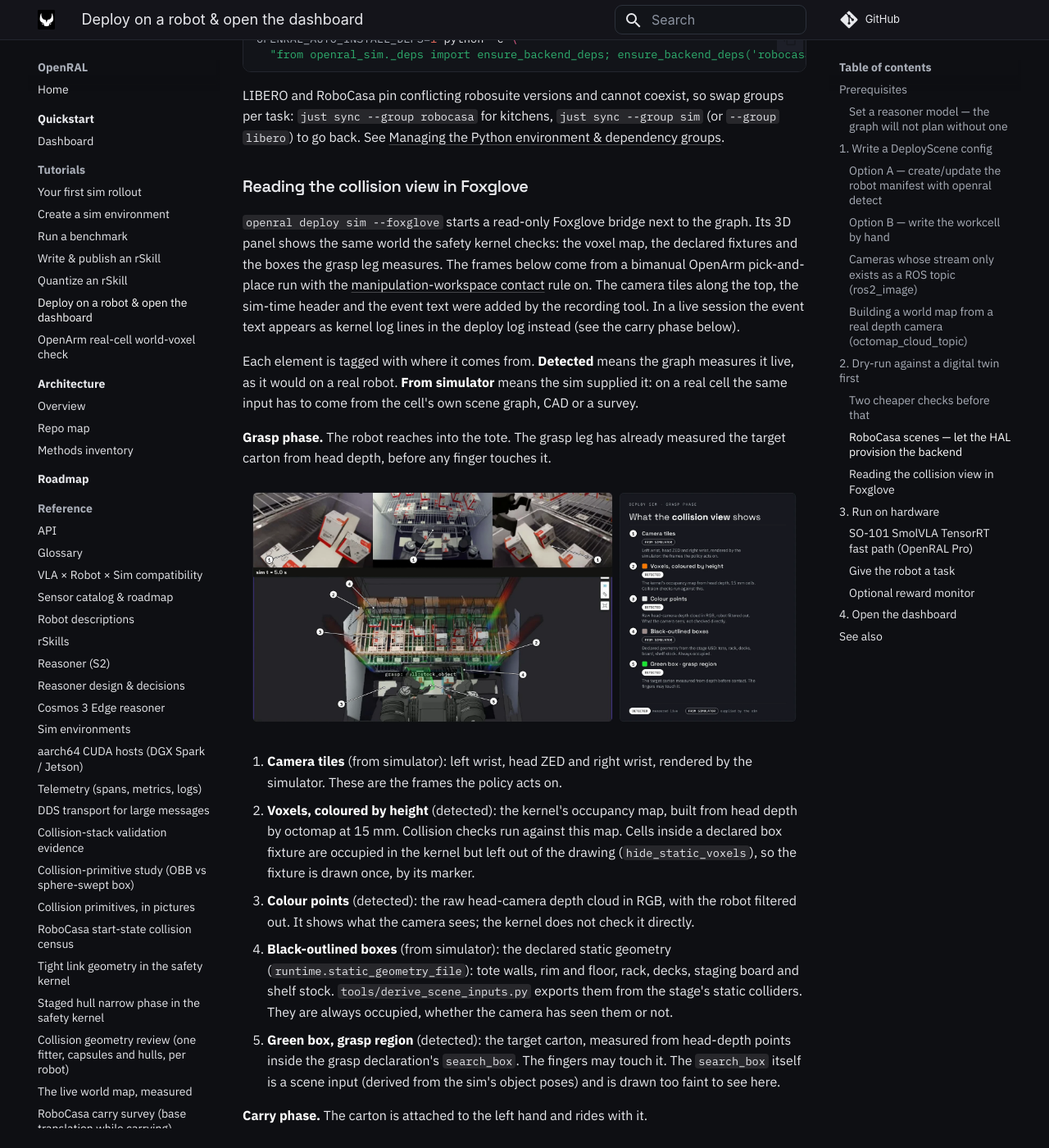
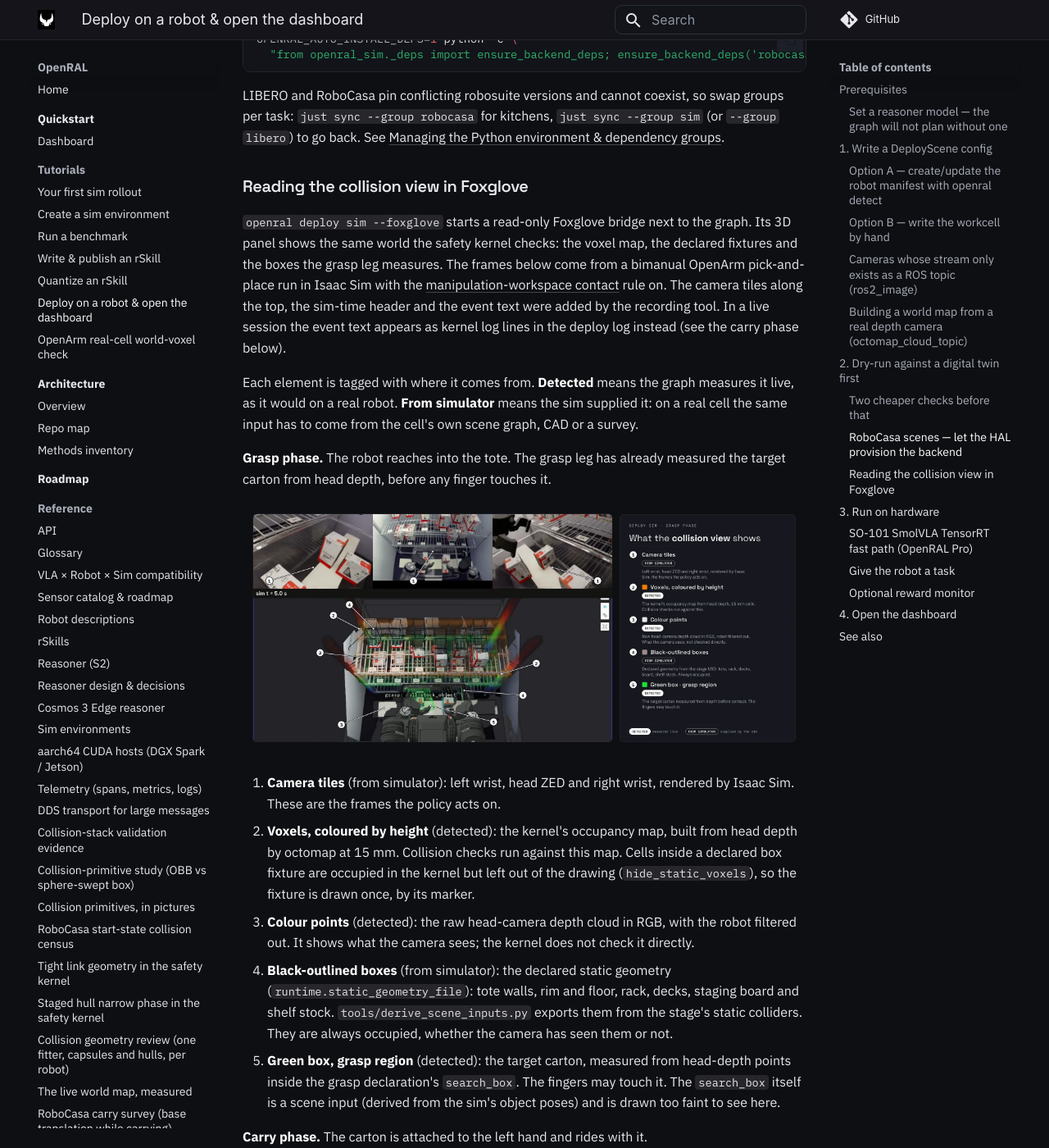
Before and after one commit to OpenRAL/openral, an MkDocs documentation site: the page built from docs/tutorials/deploy/deploy-run-and-dashboard.md, in a window 1280 px wide and 1400 px high, scrolled down 9652 px. Shown: the whole window at 82% size. Built offline with MkDocs 1.6.1 and Material for MkDocs 9.7.7, drawn with Linux system fonts in a browser that asks for light colours; comment, search, counter and statistics services are not loaded.

Commit message:
docs(deploy): name Isaac Sim as the renderer in the collision-view frames
Co-Authored-By: Claude Opus 5.5 <noreply@anthropic.com>
Claude-Session: https://claude.ai/code/session_01TNBCadte4R2AzhGu3FtCgc
Signed-off-by: Adrian <adrianllopart@gmail.com>

```diff
--- a/docs/tutorials/deploy/deploy-run-and-dashboard.md
+++ b/docs/tutorials/deploy/deploy-run-and-dashboard.md
@@ -474,7 +474,7 @@ groups](../../contributing/toolchain.md#managing-the-python-environment-dependen
 `openral deploy sim --foxglove` starts a read-only Foxglove bridge next to the graph. Its 3D
 panel shows the same world the safety kernel checks: the voxel map, the declared fixtures and
 the boxes the grasp leg measures. The frames below come from a bimanual OpenArm pick-and-place
-run with the [manipulation-workspace contact](../../reference/manipulation-workspace-contact.md)
+run in Isaac Sim with the [manipulation-workspace contact](../../reference/manipulation-workspace-contact.md)
 rule on. The camera tiles along the top, the sim-time header and the event text were added by
 the recording tool. In a live session the event text appears as kernel log lines in the deploy log
 instead (see the carry phase below).
@@ -490,8 +490,8 @@ carton from head depth, before any finger touches it.
 depth points, black-outlined static geometry and the green grasp region, each numbered and
 tagged detected or from simulator](images/collision-view-grasp.webp)
 
-1. **Camera tiles** (from simulator): left wrist, head ZED and right wrist, rendered by the
-   simulator. These are the frames the policy acts on.
+1. **Camera tiles** (from simulator): left wrist, head ZED and right wrist, rendered by Isaac
+   Sim. These are the frames the policy acts on.
 2. **Voxels, coloured by height** (detected): the kernel's occupancy map, built from head depth
    by octomap at 15 mm. Collision checks run against this map. Cells inside a declared box
    fixture are occupied in the kernel but left out of the drawing (`hide_static_voxels`), so
```
Also changed, not shown: docs/tutorials/deploy/images/collision-view-grasp.webp.
